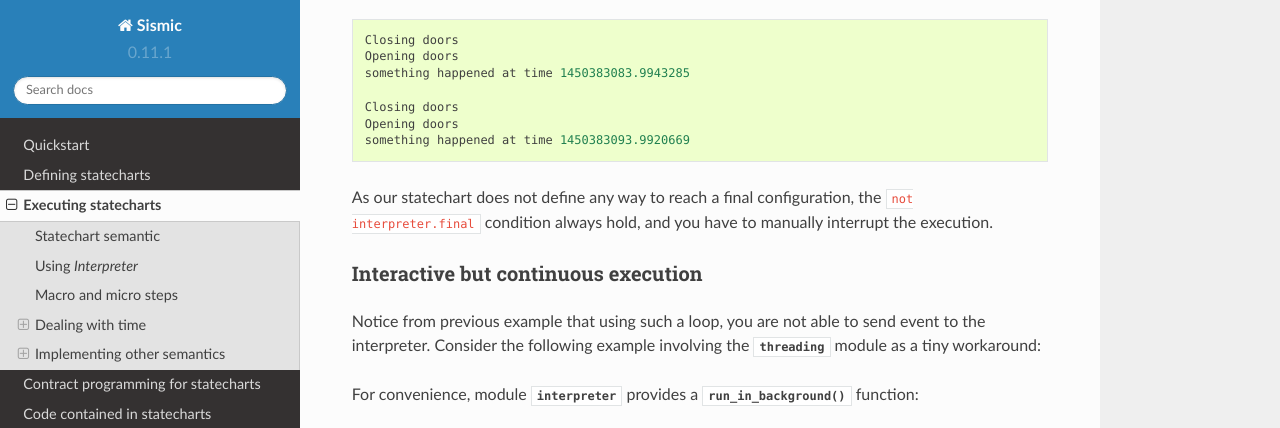
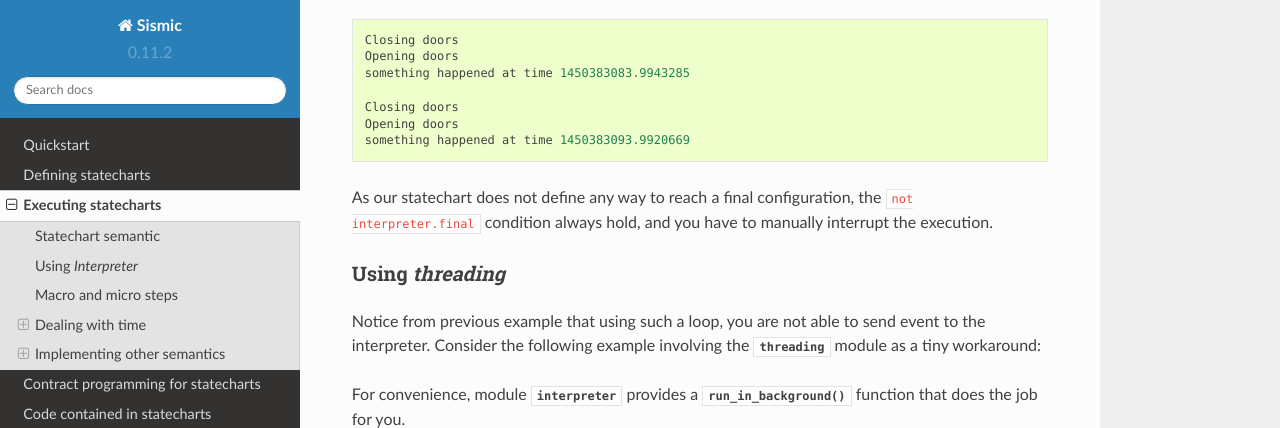
Before and after one commit to AlexandreDecan/sismic, a Sphinx documentation site: the page built from docs/execution.rst, in a window 1280 px wide and 900 px high, scrolled down 7239 px, cut to the strip 0-428 px from the top of the window. Built offline with Sphinx 7.4.7 and the Read the Docs theme 2.0.0, drawn with Linux system fonts in a browser that asks for light colours.

```diff
--- a/docs/execution.rst
+++ b/docs/execution.rst
@@ -378,8 +378,8 @@ As our statechart does not define any way to reach a final configuration, the ``
 always hold, and you have to manually interrupt the execution.
 
 
-Interactive but continuous execution
-************************************
+Using *threading*
+*****************
 
 Notice from previous example that using such a loop, you are not able to send event to the interpreter.
 Consider the following example involving the :py:mod:`threading` module as a tiny workaround:
@@ -417,7 +417,7 @@ Consider the following example involving the :py:mod:`threading` module as a tin
 
 
 For convenience, module :py:mod:`~sismic.interpreter` provides a :py:func:`~sismic.interpreter.run_in_background`
-function:
+function that does the job for you.
 
 .. autofunction:: sismic.interpreter.run_in_background
 
--- a/sismic/__init__.py
+++ b/sismic/__init__.py
@@ -2,7 +2,7 @@
 from . import evaluator, io, model, interpreter, stories
 
 __description__ = 'Sismic Interactive State Machine Interpreter and Checker'
-__version__ = '0.11.1'
+__version__ = '0.11.2'
 __url__ = 'https://github.com/AlexandreDecan/sismic/'
 __author__ = 'Alexandre Decan'
 __email__ = 'alexandre.decan@lexpage.net'
```
Also changed, not shown: docs/format.rst (+12 -1 lines).
